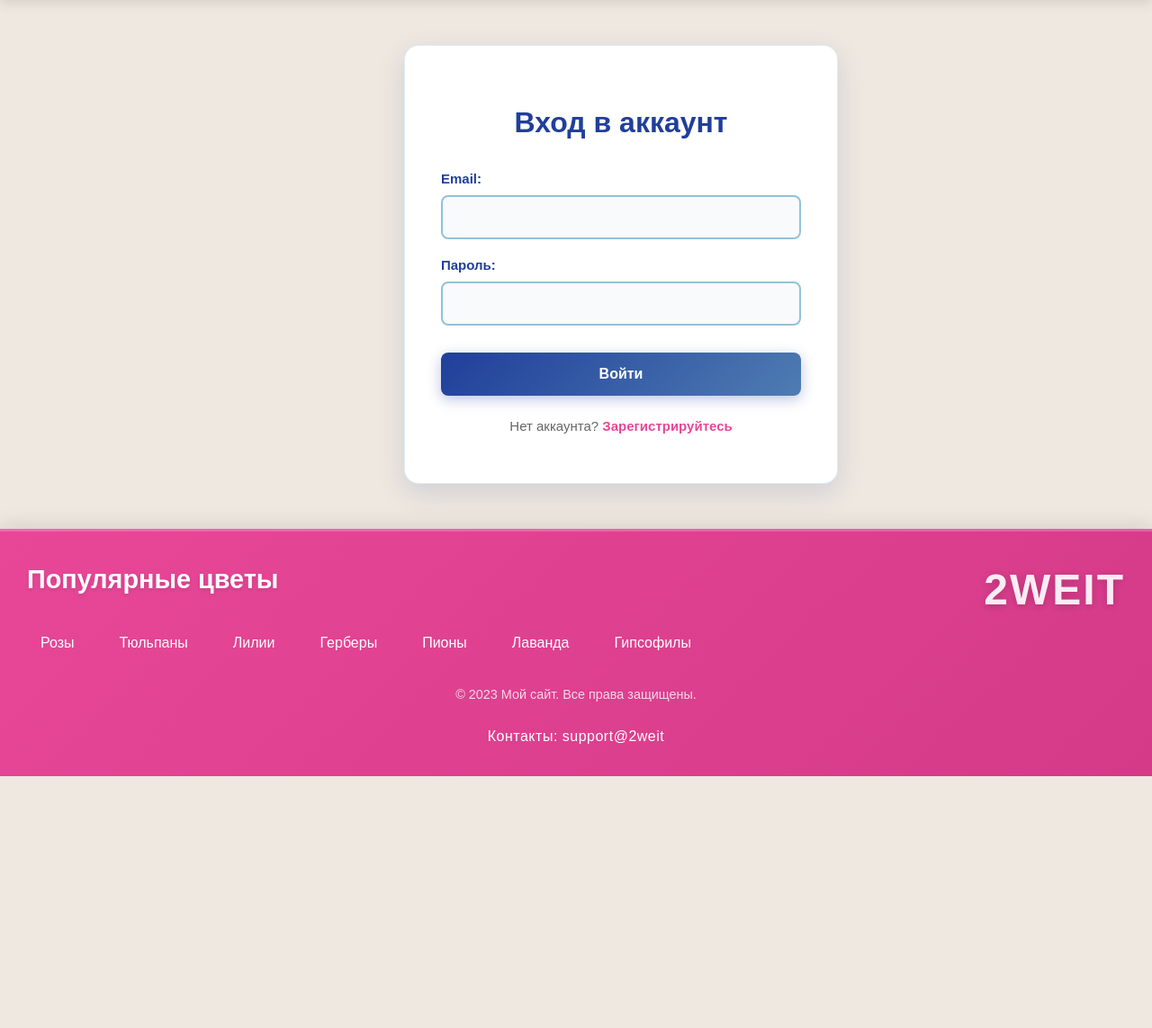
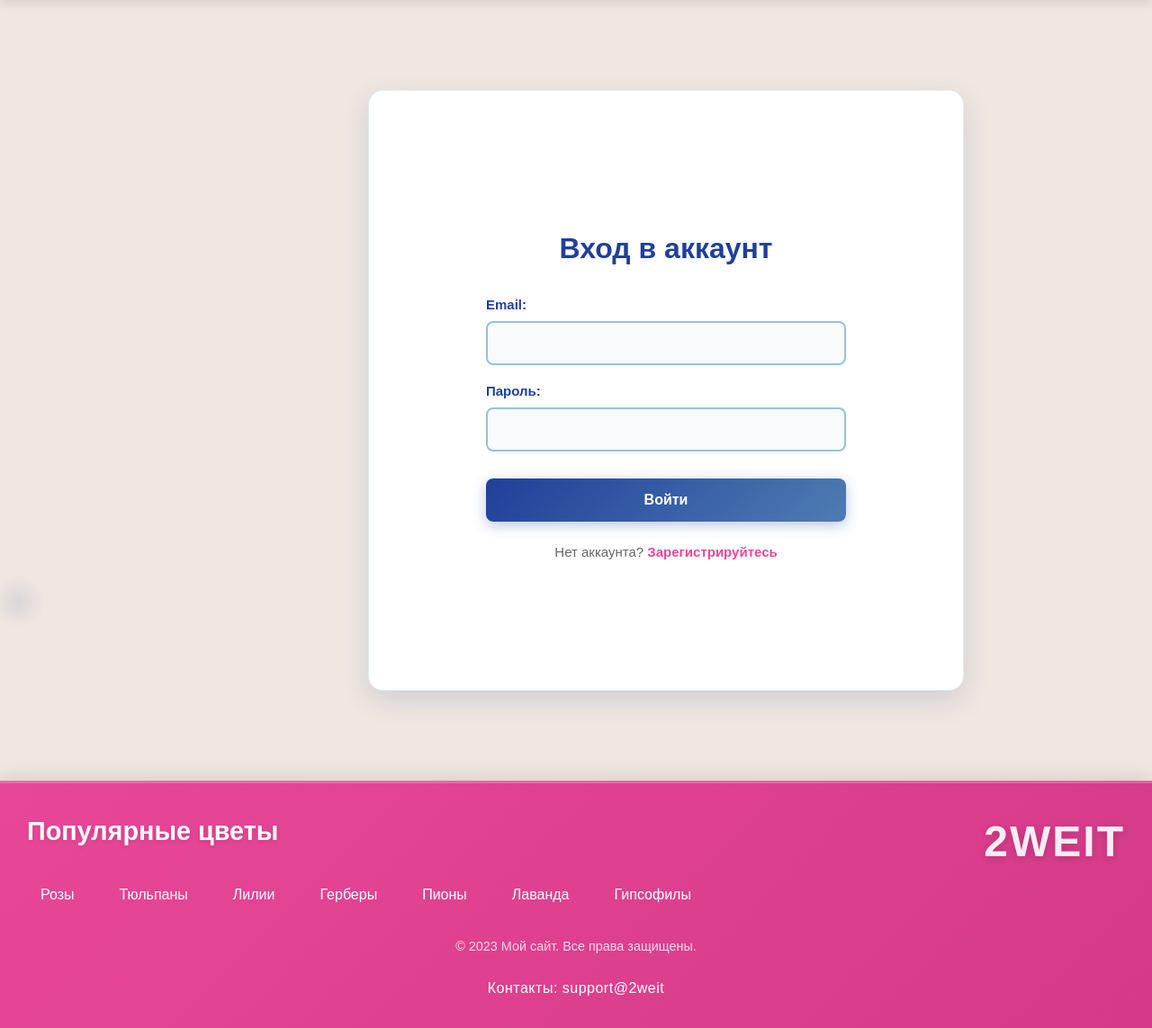
Before and after one commit to aaakrseywas/2WEIT-Flower-shop, a Flask app: page /2weit/login in a window 1280 px wide; the page is wider, and only the part inside the window is pictured. Shown: the part 111-1254 px from the top of that part at 90% size. Before the commit the page ends 974 px from the top of that part, so only its background shows below. Run offline with Flask 3, Linux system fonts and the light colour scheme; some web fonts are replaced.

Commit message:
дизайн

```diff
--- a/client/static/login.css
+++ b/client/static/login.css
@@ -20,12 +20,12 @@ h2 {
 
 main {
     width: 100%;
-    padding: 50px;
+    padding: 100px;
 }
 
 form {
     background-color: white;
-    padding: 40px;
+    padding: 130px;
     border-radius: 16px;
     box-shadow: 0 10px 30px rgba(32, 63, 154, 0.15);
     width: 100%;
--- a/client/templates/menu.html
+++ b/client/templates/menu.html
@@ -20,7 +20,7 @@
     {% include "header.html" %}
 <main>
     <div class="hero-section">
-        <img src="/static/photo/12.png" alt="Цветочная композиция" class="hero-image">
+        <img src="/static/photo/111.jpg" alt="Цветочная композиция" class="hero-image">
         <div class="hero-content">
             <h1 class="hero-title">СОБЕРИТЕ БУКЕТ САМИ ИЛИ ВОЗЬМИТЕ ГОТОВЫЙ!</h1>
             <p class="hero-description">Не бойтесь экспериментировать и добавлять свои любимые элементы — будь то зелень, сухоцветы или необычные аксессуары. Создайте свой идеальный букет, который станет не только украшением вашего дома, но и прекрасным подарком для близких!</p>
```
Also changed, not shown: client/static/photo/111.jpg (added).
